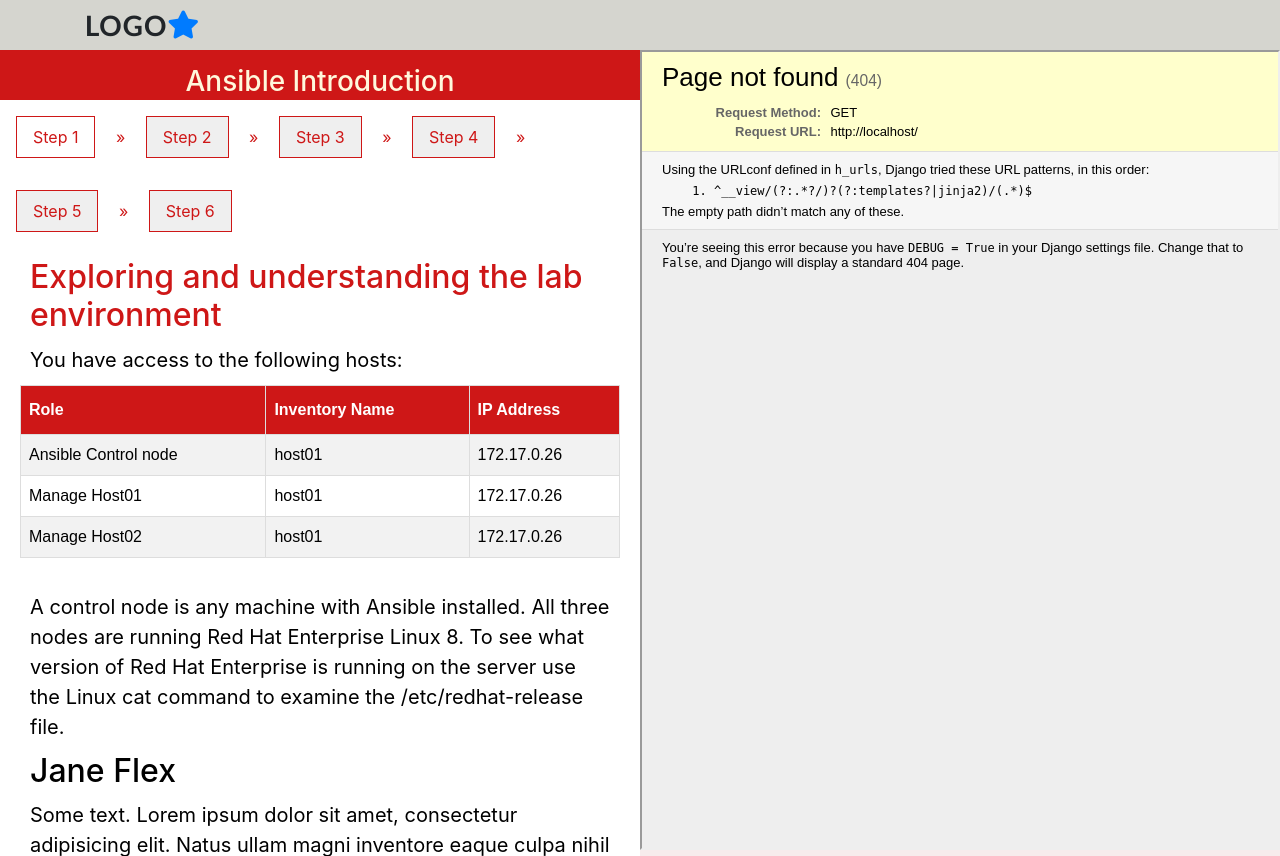
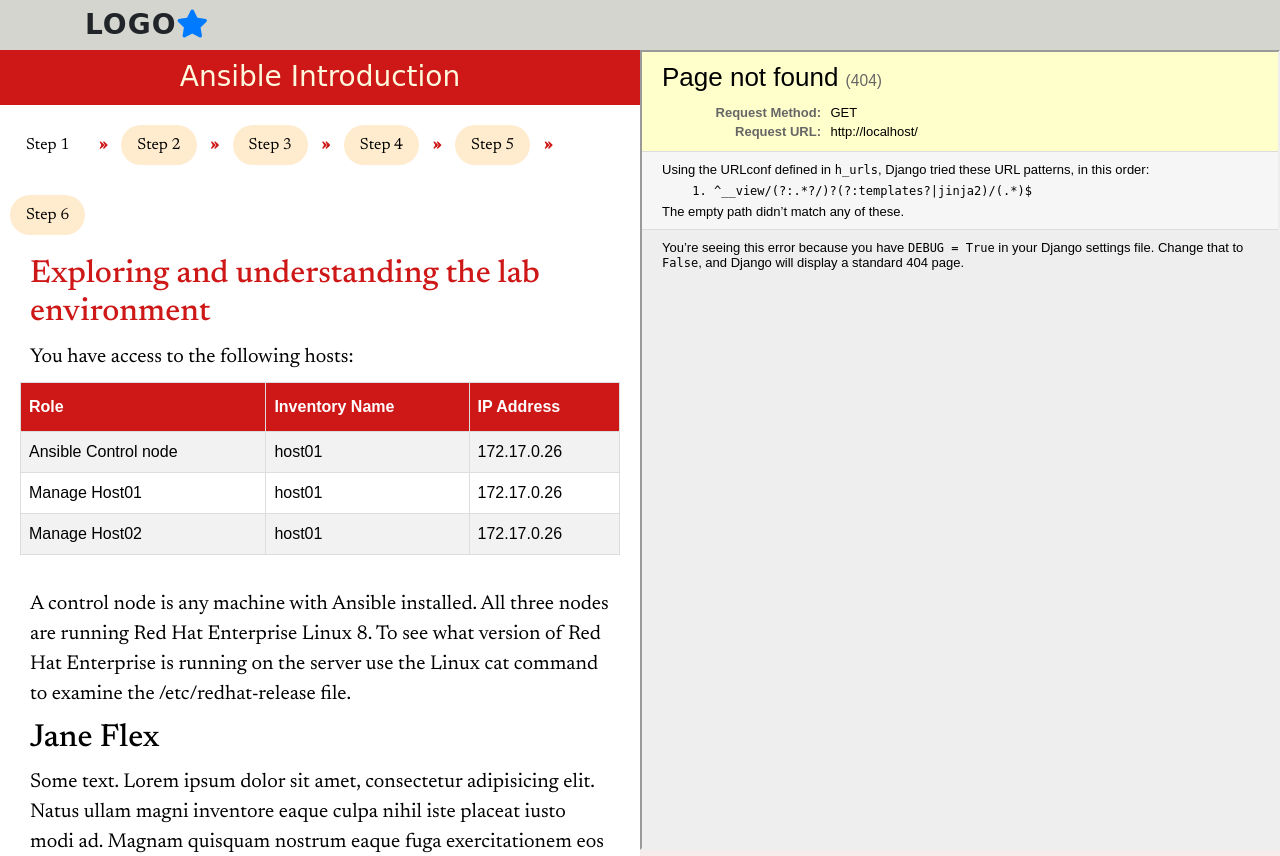
Before and after one commit to AshitaNema/Exam, a Django app: template myexam/templates/Split.html in a window 1280 px wide. Shown: the top 856 px of the page. Run offline with Django 3.2, Linux system fonts and the light colour scheme; the template is opened without the code that fills it, so the values that code supplies are empty; some libraries are stand-ins or nearby versions.

Commit message:
Updated Fonts

```diff
--- a/myexam/templates/Split.html
+++ b/myexam/templates/Split.html
@@ -5,6 +5,8 @@
 <link rel="stylesheet" href="https://maxcdn.bootstrapcdn.com/bootstrap/4.5.2/css/bootstrap.min.css">
 
   <!-- Google Fonts -->
+  <link href="https://fonts.googleapis.com/css2?family=Newsreader:wght@400;500&family=Roboto+Condensed&display=swap" rel="stylesheet">  <link rel="stylesheet" href="https://cdnjs.cloudflare.com/ajax/libs/font-awesome/5.15.2/css/all.min.css" integrity="sha512-HK5fgLBL+xu6dm/Ii3z4xhlSUyZgTT9tuc/hSrtw6uzJOvgRr2a9jyxxT1ely+B+xFAmJKVSTbpM/CuL7qxO8w==" crossorigin="anonymous" />
+
   <link href="https://fonts.googleapis.com/css?family=Open+Sans:300,300i,400,400i,600,600i,700,700i|Dosis:300,400,500,,600,700,700i|Lato:300,300i,400,400i,700,700i" rel="stylesheet">
   <link rel="stylesheet" href="https://cdnjs.cloudflare.com/ajax/libs/font-awesome/5.15.2/css/all.min.css" integrity="sha512-HK5fgLBL+xu6dm/Ii3z4xhlSUyZgTT9tuc/hSrtw6uzJOvgRr2a9jyxxT1ely+B+xFAmJKVSTbpM/CuL7qxO8w==" crossorigin="anonymous" />
   <script src="https://maxcdn.bootstrapcdn.com/bootstrap/4.5.2/js/bootstrap.min.js"></script>
@@ -12,12 +14,14 @@
 <style>
     body {
         margin: 0px;
+        font-family: 'Newsreader';
     }
     header {
         background-color: rgb(213, 213, 207);
         height: 50px;
         font-size: larger;
         z-index: 1;
+        font-family: cursive;
     }
     .logo {
   font-size: 28px;
@@ -29,6 +33,7 @@
   text-transform: uppercase;
   font-family: "Lato", sans-serif;
   margin-top: 10px;
+  font-family: cursive;
 }
 .logo img {
   max-height: 40px;
@@ -132,13 +137,21 @@
 
             /* Style tab links */
 .tablink {
-  color: rgb(206, 23, 23);
+  color: black;
   cursor: pointer;
   padding: 8px 16px;
+  transition: background-color .3s;
+  border: none;
+  margin: 10px;
+  border-radius: 22px;
+  background-color: blanchedalmond;
   text-decoration: none;
-  transition: background-color .3s;
-  border: 1px solid rgb(206, 23, 23);
-  margin: 16px;
+  margin-top: 20px;
+}
+
+.tablink:focus {
+  outline: none;
+  color: rgb(206, 23, 23);
 }
 
 .arrow {
@@ -146,6 +159,7 @@
   text-decoration: none;
   transition: background-color .3s;
   cursor: unset;
+  font-weight: 800;
 }
 
 .tablink:hover {
@@ -193,7 +207,7 @@
 
       <div class="container d-flex align-items-center">
         <h1 class="logo">LOGO</h1>
-        <a href="index.html" class="logo mr-auto"><i class="fas fa-star"></i><img src="" alt="" class="img-fluid"></a>
+        <a href="#" class="logo mr-auto"><i class="fas fa-star"></i><img src="" alt="" class="img-fluid"></a>
       </div>
 
     </header>
@@ -201,9 +215,9 @@
 
 
       <div class="split left">
-               <header style="background-color: rgb(206, 23, 23); height: 50px; margin-top: -10px;">
+               <header style="background-color: rgb(206, 23, 23); height: 55px; margin-top: -10px;">
 
-                <h3 style="padding-top: 15px; color: cornsilk; text-align: center;">Ansible Introduction</h3>
+                <h3 style="padding-top: 10px; color: cornsilk; text-align: center;">Ansible Introduction</h3>
                 </header>
 
                   <button class="tablink" onclick="openPage('Step1', this, 'white')" id="defaultOpen">Step 1</button>
@@ -438,7 +452,7 @@
                   </p>
                   <div>
                       <button class="button start" onclick="location.href = '/success'">CONTINUE</button>
-
+                      <br><br><br><br><br><br><br>
 
                   </div>
 
--- a/myexam/views.py
+++ b/myexam/views.py
@@ -10,7 +10,7 @@
 
 
 def Split(request):
-    os.system("wssh")
+    os.system("wssh --fbidhttp=False")
     return render(request, "Split.html", None)
 
 
```
Also changed, not shown: myexam/templates/Home.html (+11 -6 lines), myexam/templates/Success.html (+8 -3 lines).
